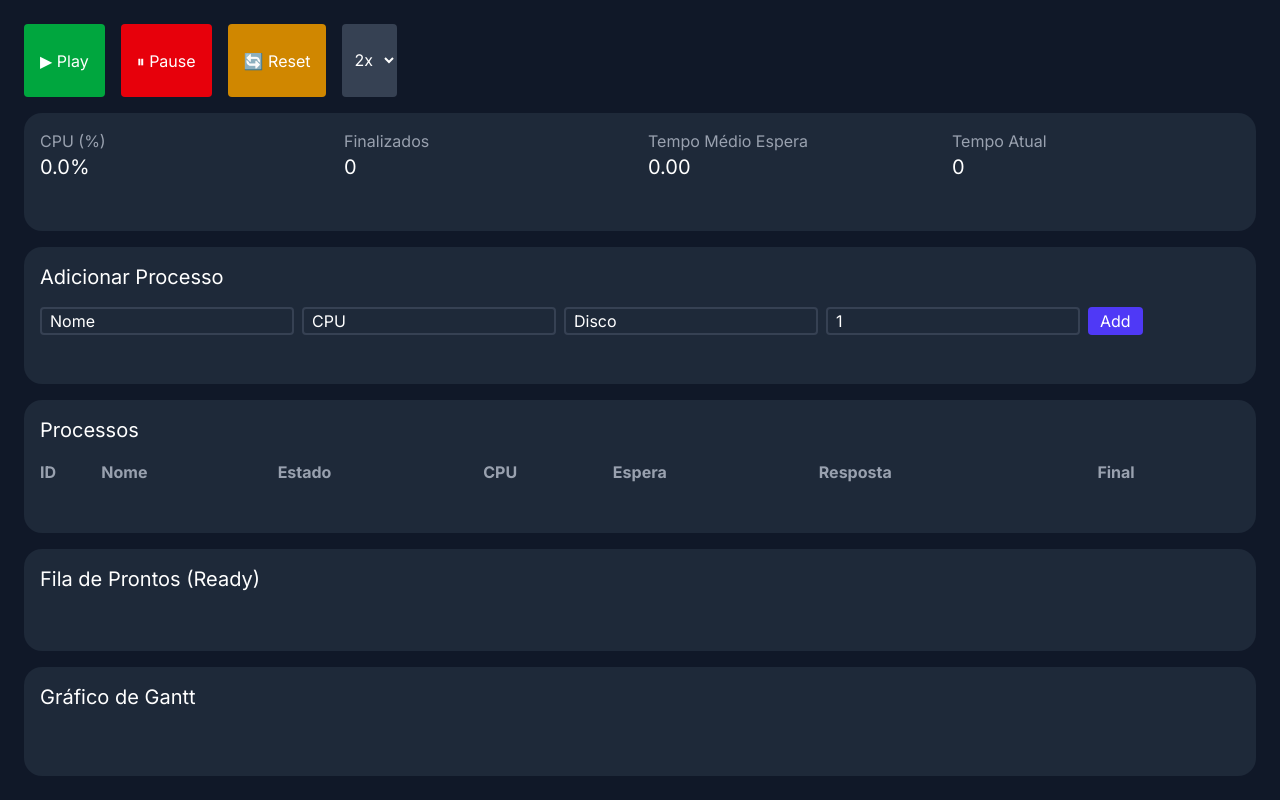
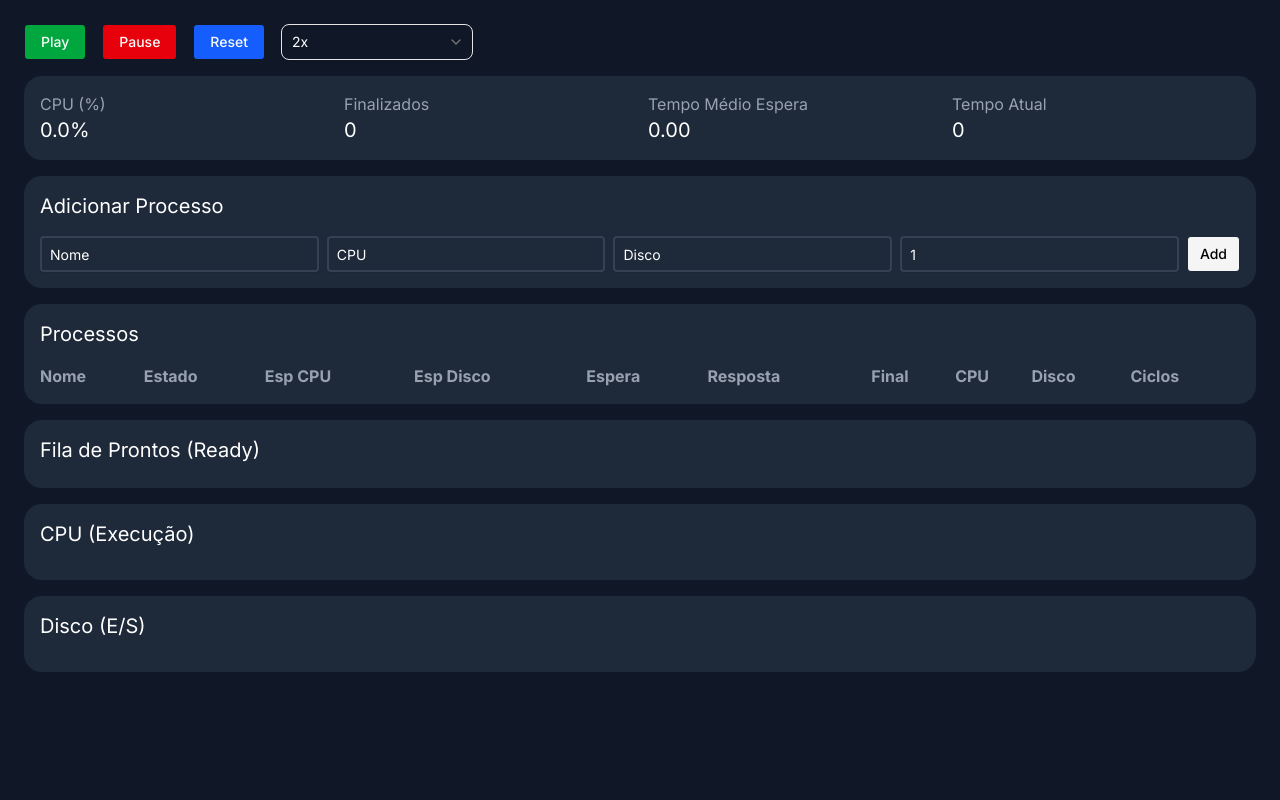
Before and after one commit to HudsonSena/ProcessSimulator, a Next.js app in the folder process-simulator/: page / in a window 1280 px wide. Built offline with nearby package versions, Linux system fonts and the light colour scheme.

Commit message:
update project disk

```diff
--- a/process-simulator/src/app/page.tsx
+++ b/process-simulator/src/app/page.tsx
@@ -3,6 +3,9 @@
 import { useSimulator } from "@/hooks/useSimulator";
 import { Process } from "@/core/models/process";
 import { useState } from "react";
+import { Button } from "@/components/ui/button";
+import { Select, SelectContent, SelectGroup, SelectItem, SelectLabel, SelectTrigger, SelectValue } from "@/components/ui/select";
+import { Input } from "@/components/ui/input";
 
 export default function Page() {
   const initialProcesses: Process[] = [];
@@ -39,8 +42,10 @@
   return process ? process.name : id;
 };
 
-  const getColor = (id: number | null) => {
+  const getColor = (id: number | null, type: "cpu" | "io") => {
   if (id === null) return "bg-gray-600";
+
+  if (type === "io") return "bg-orange-500"; // disco
 
   const colors = [
     "bg-red-500",
@@ -57,52 +62,66 @@
   const groupedTimeline = [] as {
     processId: number | null;
     duration: number;
+    type: "cpu" | "io";
   }[];
 
   timeline.forEach((t) => {
   const last = groupedTimeline[groupedTimeline.length - 1];
 
-    if (!last || last.processId !== t.processId) {
-      groupedTimeline.push({ processId: t.processId, duration: 1 });
+  if (
+    !last ||
+    last.processId !== t.processId ||
+    last.type !== t.type
+  ) {
+    groupedTimeline.push({
+      processId: t.processId,
+      duration: 1,
+      type: t.type, // 👈 ESSENCIAL
+    });
   } else {
     last.duration++;
   }
 });
 
   return (
-    <div className="min-h-screen bg-gray-900 text-white p-6 grid grid-cols-3 gap-4">
+    <div className="min-h-screen bg-gray-900 text-white p-6 flex flex-col gap-4">
       {/* CONTROLES */}
       <div className="col-span-3 flex gap-4">
-        <button
+        <Button
           onClick={() => setIsRunning(true)}
           className="bg-green-600 px-4 py-2 rounded"
         >
-          ▶ Play
-        </button>
+          Play
+        </Button>
 
-        <button
+        <Button
           onClick={() => setIsRunning(false)}
           className="bg-red-600 px-4 py-2 rounded"
         >
-          ⏸ Pause
-        </button>
+          Pause
+        </Button>
 
-        <button
+        <Button
           onClick={reset}
-          className="bg-yellow-600 px-4 py-2 rounded"
+          className="bg-blue-600 px-4 py-2 rounded"
         >
-          🔄 Reset
-        </button>
-
-        <select
-          value={speed}
-          onChange={(e) => setSpeed(Number(e.target.value))}
-          className="bg-gray-700 px-2 rounded"
-        >
-          <option value={1000}>1x</option>
-          <option value={500}>2x</option>
-          <option value={200}>5x</option>
-        </select>
+          Reset
+        </Button>
+        <Select
+          onValueChange={(value) => setSpeed(Number(value))}
+          value={String(speed)}>
+          <SelectTrigger className="w-full max-w-48">
+            <SelectValue placeholder="Valocidade" />
+          </SelectTrigger>
+          <SelectContent>
+            <SelectGroup className="bg-gray-700">
+              <SelectLabel>Velocidade</SelectLabel>
+              <SelectItem value="1000">1x</SelectItem>
+              <SelectItem value="500">2x</SelectItem>
+              <SelectItem value="200">5x</SelectItem>
+            </SelectGroup>
+          </SelectContent>
+        </Select>
       </div>
 
       {/* MÉTRICAS */}
@@ -133,14 +152,14 @@
         <h2 className="text-xl mb-4">Adicionar Processo</h2>
 
         <div className="flex gap-2">
-          <input
+          <Input
             type="text"
             placeholder="Nome"
             className="text-white px-2 placeholder:text-white border-2 border-gray-700 rounded"
             onChange={(e) => setForm({ ...form, name: e.target.value })}
             value={form.name}
           />
-          <input
+          <Input
             type="number"
             placeholder="CPU"
             className="text-white px-2 placeholder:text-white border-2 border-gray-700 rounded"
@@ -149,7 +168,7 @@
             }
             value={form.cpuTime || ""}
           />
-          <input
+          <Input
             type="number"
             placeholder="Disco"
             className="text-white px-2 placeholder:text-white border-2 border-gray-700 rounded"
@@ -158,7 +177,7 @@
             }
             value={form.ioTime || ""}
           />
-          <input
+          <Input
             type="number"
             placeholder="Ciclos"
             className="text-white px-2 placeholder:text-white border-2 border-gray-700 rounded"
@@ -168,7 +187,7 @@
             value={form.cycles || ""}
           />
 
-          <button
+          <Button
             onClick={() => {
               if (!form.name || form.cpuTime <= 0) return;
 
@@ -192,10 +211,10 @@
                 ioTime: 0,
                 cycles: 1 });
             }}
-            className="bg-indigo-600 px-3 rounded"
+            className="bg-secondary text-black px-3 rounded"
           >
             Add
-          </button>
+          </Button>
         </div>
       </div>
 
@@ -205,25 +224,31 @@
         <table className="w-full text-left">
           <thead>
             <tr className="text-gray-400">
-              <th>ID</th>
               <th>Nome</th>
               <th>Estado</th>
-              <th>CPU</th>
+              <th>Esp CPU</th>
+              <th>Esp Disco</th>
               <th>Espera</th>
               <th>Resposta</th>
               <th>Final</th>
+              <th>CPU</th>
+              <th>Disco</th>
+              <th>Ciclos</th>
             </tr>
           </thead>
           <tbody>
             {processes.map((p) => (
               <tr key={p.id} className="border-t border-gray-700">
-                <td>{p.id}</td>
                 <td>{p.name}</td>
                 <td>{p.state}</td>
                 <td>{p.remainingCpu}</td>
+                <td>{p.remainingIo}</td>
                 <td>{p.waitingTime}</td>
                 <td>{p.responseTime ?? "-"}</td>
                 <td>{p.finishTime ?? "-"}</td>
+                <td>{p.cpuTime}</td>
+                <td>{p.ioTime}</td>
+                <td>{p.cycles}</td>
               </tr>
             ))}
           </tbody>
@@ -247,17 +272,18 @@
   </div>
 </div>
 
-      {/* GANTT MELHORADO */}
+{/* CPU */}
 <div className="col-span-3 bg-gray-800 p-4 rounded-2xl">
-  <h2 className="text-xl mb-4">Gráfico de Gantt</h2>
+  <h2 className="text-xl mb-4">CPU (Execução)</h2>
 
-  <div className="flex overflow-x-auto items-end">
-    {groupedTimeline.map((block, i) => (
+  <div className="flex overflow-x-auto items-end flex-wrap">
+    {groupedTimeline
+      .filter((block) => block.type === "cpu")
+      .map((block, i) => (
         <div key={i} className="flex flex-col items-center">
 
-        {/* bloco */}
           <div
-          className={`${getColor(block.processId)} flex items-center justify-center text-xs border-r border-gray-900`}
+            className={`${getColor(block.processId, "cpu")} flex items-center justify-center text-xs border-r border-gray-900`}
             style={{
               width: `${block.duration * 30}px`,
               height: "40px",
@@ -266,7 +292,6 @@
             {getProcessName(block.processId)}
           </div>
 
-        {/* tempo */}
           <span className="text-[10px] mt-1">
             {block.duration}
           </span>
@@ -274,6 +299,35 @@
       ))}
   </div>
 </div>
+
+{/* DISCO */}
+<div className="col-span-3 bg-gray-800 p-4 rounded-2xl">
+  <h2 className="text-xl mb-4">Disco (E/S)</h2>
+
+  <div className="flex overflow-x-auto items-end flex-wrap">
+    {groupedTimeline
+      .filter((block) => block.type === "io")
+      .map((block, i) => (
+        <div key={i} className="flex flex-col items-center">
+
+          <div
+            className={`${getColor(block.processId, "io")} flex items-center justify-center text-xs border-r border-gray-900`}
+            style={{
+              width: `${block.duration * 30}px`,
+              height: "40px",
+            }}
+          >
+            {getProcessName(block.processId)}
+          </div>
+
+          <span className="text-[10px] mt-1">
+            {block.duration}
+          </span>
+        </div>
+      ))}
+  </div>
+</div>
+
     </div>
   );
 }
--- /dev/null
+++ b/process-simulator/src/components/ui/input.tsx
@@ -0,0 +1,19 @@
+import * as React from "react"
+
+import { cn } from "@/lib/utils"
+
+function Input({ className, type, ...props }: React.ComponentProps<"input">) {
+  return (
+    <input
+      type={type}
+      data-slot="input"
+      className={cn(
+        "h-9 w-full min-w-0 rounded-md border border-input bg-transparent px-2.5 py-1 text-base shadow-xs transition-[color,box-shadow] outline-none file:inline-flex file:h-7 file:border-0 file:bg-transparent file:text-sm file:font-medium file:text-foreground placeholder:text-muted-foreground focus-visible:border-ring focus-visible:ring-3 focus-visible:ring-ring/50 disabled:pointer-events-none disabled:cursor-not-allowed disabled:opacity-50 aria-invalid:border-destructive aria-invalid:ring-3 aria-invalid:ring-destructive/20 md:text-sm dark:bg-input/30 dark:aria-invalid:border-destructive/50 dark:aria-invalid:ring-destructive/40",
+        className
+      )}
+      {...props}
+    />
+  )
+}
+
+export { Input }
--- /dev/null
+++ b/process-simulator/src/components/ui/select.tsx
@@ -0,0 +1,192 @@
+"use client"
+
+import * as React from "react"
+import { Select as SelectPrimitive } from "radix-ui"
+
+import { cn } from "@/lib/utils"
+import { ChevronDownIcon, CheckIcon, ChevronUpIcon } from "lucide-react"
+
+function Select({
+  ...props
+}: React.ComponentProps<typeof SelectPrimitive.Root>) {
+  return <SelectPrimitive.Root data-slot="select" {...props} />
+}
+
+function SelectGroup({
+  className,
+  ...props
+}: React.ComponentProps<typeof SelectPrimitive.Group>) {
+  return (
+    <SelectPrimitive.Group
+      data-slot="select-group"
+      className={cn("scroll-my-1 p-1", className)}
+      {...props}
+    />
+  )
+}
+
+function SelectValue({
+  ...props
+}: React.ComponentProps<typeof SelectPrimitive.Value>) {
+  return <SelectPrimitive.Value data-slot="select-value" {...props} />
+}
+
+function SelectTrigger({
+  className,
+  size = "default",
+  children,
+  ...props
+}: React.ComponentProps<typeof SelectPrimitive.Trigger> & {
+  size?: "sm" | "default"
+}) {
+  return (
+    <SelectPrimitive.Trigger
+      data-slot="select-trigger"
+      data-size={size}
+      className={cn(
+        "flex w-fit items-center justify-between gap-1.5 rounded-md border border-input bg-transparent py-2 pr-2 pl-2.5 text-sm whitespace-nowrap shadow-xs transition-[color,box-shadow] outline-none focus-visible:border-ring focus-visible:ring-3 focus-visible:ring-ring/50 disabled:cursor-not-allowed disabled:opacity-50 aria-invalid:border-destructive aria-invalid:ring-3 aria-invalid:ring-destructive/20 data-placeholder:text-muted-foreground data-[size=default]:h-9 data-[size=sm]:h-8 *:data-[slot=select-value]:line-clamp-1 *:data-[slot=select-value]:flex *:data-[slot=select-value]:items-center *:data-[slot=select-value]:gap-1.5 dark:bg-input/30 dark:hover:bg-input/50 dark:aria-invalid:border-destructive/50 dark:aria-invalid:ring-destructive/40 [&_svg]:pointer-events-none [&_svg]:shrink-0 [&_svg:not([class*='size-'])]:size-4",
+        className
+      )}
+      {...props}
+    >
+      {children}
+      <SelectPrimitive.Icon asChild>
+        <ChevronDownIcon className="pointer-events-none size-4 text-muted-foreground" />
+      </SelectPrimitive.Icon>
+    </SelectPrimitive.Trigger>
+  )
+}
+
+function SelectContent({
+  className,
+  children,
+  position = "item-aligned",
+  align = "center",
+  ...props
+}: React.ComponentProps<typeof SelectPrimitive.Content>) {
+  return (
+    <SelectPrimitive.Portal>
+      <SelectPrimitive.Content
+        data-slot="select-content"
+        data-align-trigger={position === "item-aligned"}
+        className={cn("relative z-50 max-h-(--radix-select-content-available-height) min-w-36 origin-(--radix-select-content-transform-origin) overflow-x-hidden overflow-y-auto rounded-md bg-popover text-popover-foreground shadow-md ring-1 ring-foreground/10 duration-100 data-[align-trigger=true]:animate-none data-[side=bottom]:slide-in-from-top-2 data-[side=left]:slide-in-from-right-2 data-[side=right]:slide-in-from-left-2 data-[side=top]:slide-in-from-bottom-2 data-open:animate-in data-open:fade-in-0 data-open:zoom-in-95 data-closed:animate-out data-closed:fade-out-0 data-closed:zoom-out-95", position ==="popper"&&"data-[side=bottom]:translate-y-1 data-[side=left]:-translate-x-1 data-[side=right]:translate-x-1 data-[side=top]:-translate-y-1", className )}
+        position={position}
+        align={align}
+        {...props}
+      >
+        <SelectScrollUpButton />
+        <SelectPrimitive.Viewport
+          data-position={position}
+          className={cn(
+            "data-[position=popper]:h-(--radix-select-trigger-height) data-[position=popper]:w-full data-[position=popper]:min-w-(--radix-select-trigger-width)",
+            position === "popper" && ""
+          )}
+        >
+          {children}
+        </SelectPrimitive.Viewport>
+        <SelectScrollDownButton />
+      </SelectPrimitive.Content>
+    </SelectPrimitive.Portal>
+  )
+}
+
+function SelectLabel({
+  className,
+  ...props
+}: React.ComponentProps<typeof SelectPrimitive.Label>) {
+  return (
+    <SelectPrimitive.Label
+      data-slot="select-label"
+      className={cn("px-2 py-1.5 text-xs text-muted-foreground", className)}
+      {...props}
+    />
+  )
+}
+
+function SelectItem({
+  className,
+  children,
+  ...props
+}: React.ComponentProps<typeof SelectPrimitive.Item>) {
+  return (
+    <SelectPrimitive.Item
+      data-slot="select-item"
+      className={cn(
+        "relative flex w-full cursor-default items-center gap-2 rounded-sm py-1.5 pr-8 pl-2 text-sm outline-hidden select-none focus:bg-accent focus:text-accent-foreground not-data-[variant=destructive]:focus:**:text-accent-foreground data-disabled:pointer-events-none data-disabled:opacity-50 [&_svg]:pointer-events-none [&_svg]:shrink-0 [&_svg:not([class*='size-'])]:size-4 *:[span]:last:flex *:[span]:last:items-center *:[span]:last:gap-2",
+        className
+      )}
+      {...props}
+    >
+      <span className="pointer-events-none absolute right-2 flex size-4 items-center justify-center">
+        <SelectPrimitive.ItemIndicator>
+          <CheckIcon className="pointer-events-none" />
+        </SelectPrimitive.ItemIndicator>
+      </span>
+      <SelectPrimitive.ItemText>{children}</SelectPrimitive.ItemText>
+    </SelectPrimitive.Item>
+  )
+}
+
+function SelectSeparator({
+  className,
+  ...props
+}: React.ComponentProps<typeof SelectPrimitive.Separator>) {
+  return (
+    <SelectPrimitive.Separator
+      data-slot="select-separator"
+      className={cn("pointer-events-none -mx-1 my-1 h-px bg-border", className)}
+      {...props}
+    />
+  )
+}
+
+function SelectScrollUpButton({
+  className,
+  ...props
+}: React.ComponentProps<typeof SelectPrimitive.ScrollUpButton>) {
+  return (
+    <SelectPrimitive.ScrollUpButton
+      data-slot="select-scroll-up-button"
+      className={cn(
+        "z-10 flex cursor-default items-center justify-center bg-popover py-1 [&_svg:not([class*='size-'])]:size-4",
+        className
+      )}
+      {...props}
+    >
+      <ChevronUpIcon
+      />
+    </SelectPrimitive.ScrollUpButton>
+  )
+}
+
+function SelectScrollDownButton({
+  className,
+  ...props
+}: React.ComponentProps<typeof SelectPrimitive.ScrollDownButton>) {
+  return (
+    <SelectPrimitive.ScrollDownButton
+      data-slot="select-scroll-down-button"
+      className={cn(
+        "z-10 flex cursor-default items-center justify-center bg-popover py-1 [&_svg:not([class*='size-'])]:size-4",
+        className
+      )}
+      {...props}
+    >
+      <ChevronDownIcon
+      />
+    </SelectPrimitive.ScrollDownButton>
+  )
+}
+
+export {
+  Select,
+  SelectContent,
+  SelectGroup,
+  SelectItem,
+  SelectLabel,
+  SelectScrollDownButton,
+  SelectScrollUpButton,
+  SelectSeparator,
+  SelectTrigger,
+  SelectValue,
+}
--- a/process-simulator/src/hooks/useSimulator.ts
+++ b/process-simulator/src/hooks/useSimulator.ts
@@ -7,6 +7,7 @@
 type TimelineItem = {
   time: number;
   processId: number | null;
+  type: "cpu" | "io";
 };
 
 type SimulatorState = {
```
Also changed, not shown: process-simulator/src/core/disk/disk.ts (+19 -9 lines), process-simulator/src/core/simulator.ts (+17 -5 lines), process-simulator/src/components/Dashboard.tsx (deleted). Lines whose indentation alone changed are shown as unchanged.
